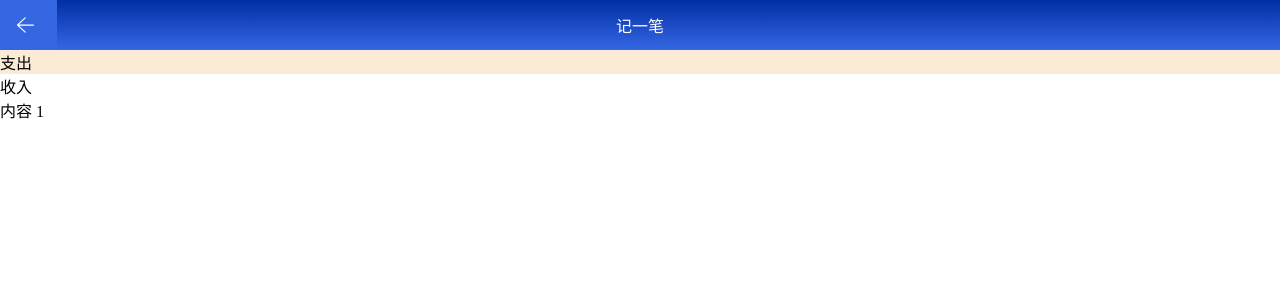
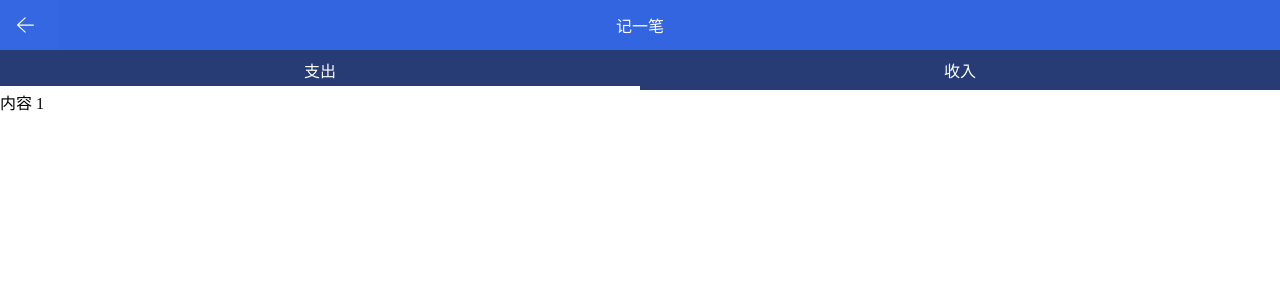
Before and after one commit to jgorijinal/github-page-demo-1, a Vue app: page /#/item/create in a window 1280 px wide. Shown: the top 300 px of the page. Built offline with nearby package versions, Linux system fonts and the light colour scheme.

Commit message:
tabs组件添加样式

```diff
--- a/src/assets/stylesheets/reset.scss
+++ b/src/assets/stylesheets/reset.scss
@@ -14,7 +14,10 @@ a{
   color: inherit;
   text-decoration: none;
 }
-
+li {
+  text-decoration: none;
+  list-style: none;
+}
 button, input {
   font: inherit;
 }
--- a/src/components/navBar.vue
+++ b/src/components/navBar.vue
@@ -42,7 +42,8 @@ const clickRight = () => {
 <style lang="scss" scoped>
 .eren-navBar-content {
   width:100%;
-  background-image: linear-gradient(to bottom, #002ea6, #3667e3);
+  // background-image: linear-gradient(to bottom, #002ea6, #3667e3);
+  background-color: #3465e0;
   color:white;
   position:relative;
   display: flex;
--- a/src/components/tabs.vue
+++ b/src/components/tabs.vue
@@ -1,9 +1,9 @@
 <template>
   <div class="eren-tabs">
-    <ul>
+    <ul class="eren-tabs-tab">
       <li v-for="item in arr"
         :key="item.props?.name"
-        class="eren-tab"
+        class="eren-tabs-tab-name"
         :class="{'active':item.props?.name === active}"
         @click="clickTab(item)"
       >{{item.props?.name}}</li>
@@ -13,7 +13,7 @@
   </div>
 </template>
 <script lang="ts" setup>
-import { useSlots,computed } from 'vue'
+import { useSlots, computed } from 'vue'
 import tab from './tab.vue'
 
 const slots = useSlots()
@@ -44,7 +44,31 @@ const clickTab = (item:any) => {
 <style lang="scss" scoped>
 .eren-tabs{
   .active {
-     background-color: antiquewhite;
+    transition: all 0.25s ease;
+    position:relative;
+    &::after {
+      content:'';
+      display: block;
+      position:absolute;
+      bottom:0;
+      left: 0;
+      right:0;
+      height: 4px;
+      background-color: white;
+    }
+  }
+  &-tab {
+    background-color: #273c75;
+    display:flex;
+    font-size: px;
+    &-name {
+      color:white;
+      padding:8px 16px;
+      flex-grow:1;
+      display:flex;
+      justify-content: center;
+      align-items: center;
+    }
   }
 }
 </style>
```
